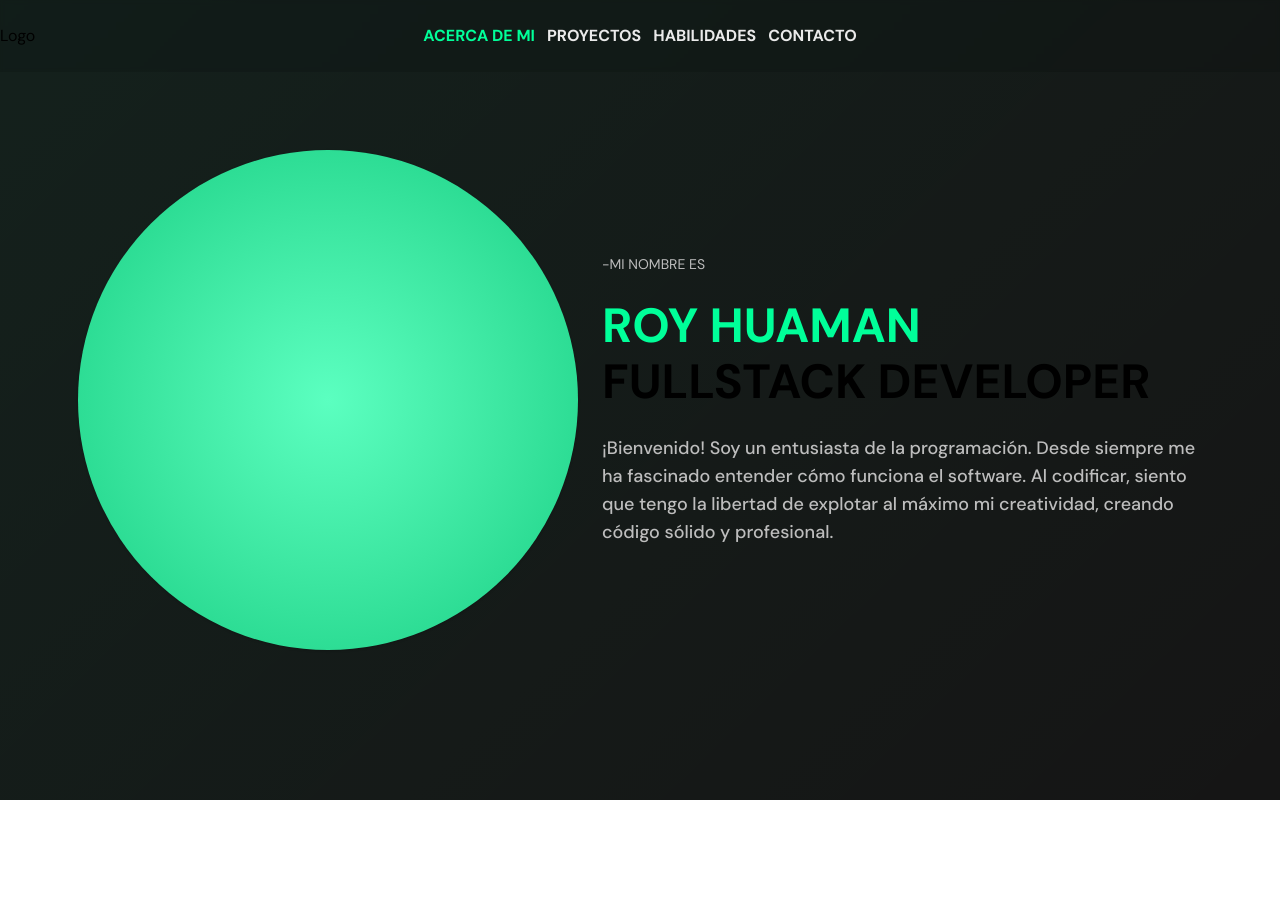
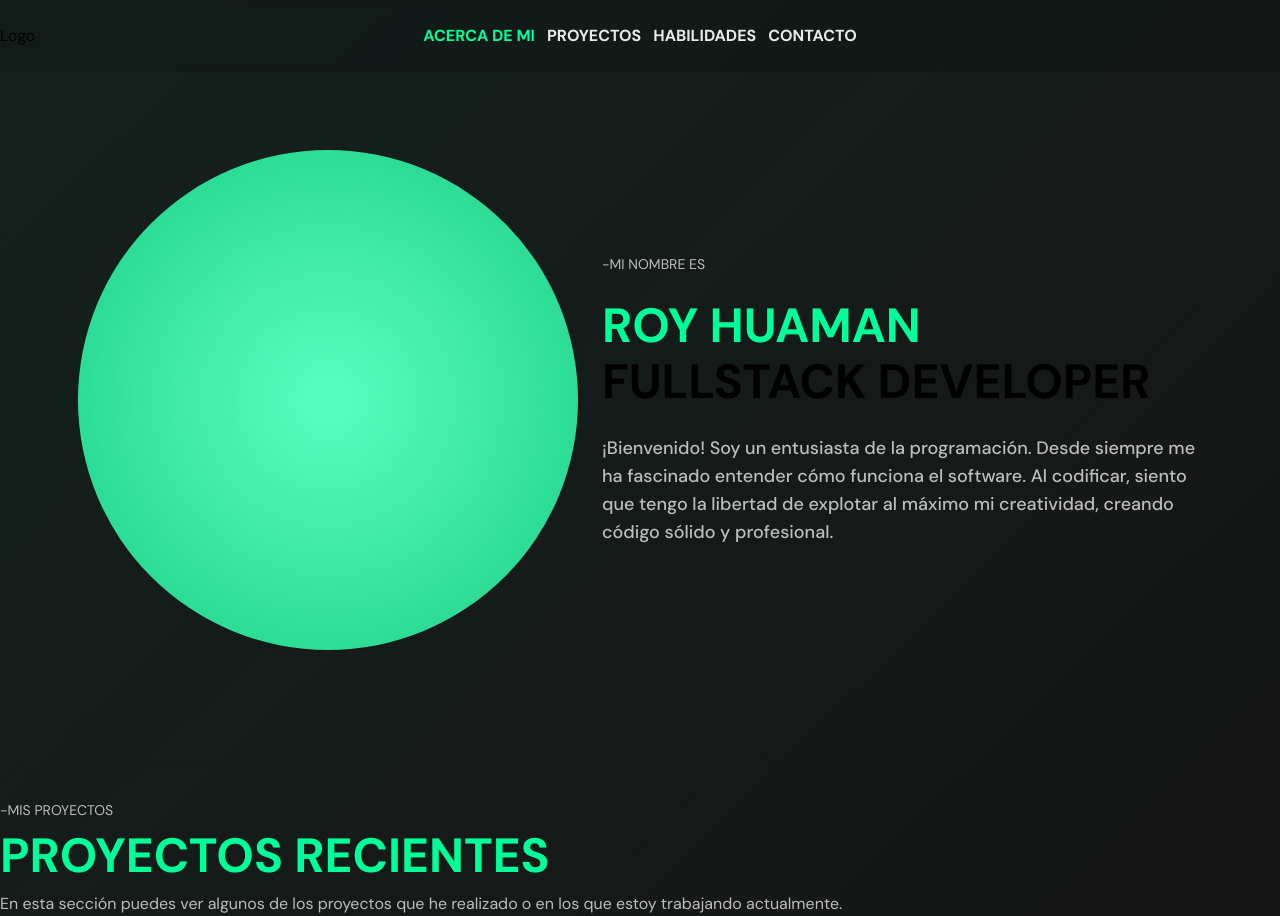
Before and after one commit to royandresdev/Portafolio-2026, a Next.js app: page / in a window 1280 px wide. Before the commit the page ends 800 px from the top, so only its background shows below. Built offline with nearby package versions, Linux system fonts and the light colour scheme.

Commit message:
feat: initialize homepage layout with hero and projects sections and global tailwind theme configuration

```diff
--- a/app/globals.css
+++ b/app/globals.css
@@ -23,3 +23,7 @@
 @utility background {
   background: linear-gradient(136deg, rgba(0, 255, 163, 0.05) 0%, rgba(0, 255, 163, 0.00) 100%), #151515;
 }
+
+@utility label-heading {
+  @apply block text-gray-4 text-sm tracking-[20%];
+}
--- a/app/page.tsx
+++ b/app/page.tsx
@@ -1,11 +1,13 @@
 import Header from "@/components/header";
 import { Hero } from "@/components/hero";
+import { Projects } from "@/components/projects";
 
 export default function Home() {
   return (
     <main className="background font-dm-sans">
       <Header />
       <Hero />
+      <Projects />
     </main>
   );
 }
--- a/components/hero.tsx
+++ b/components/hero.tsx
@@ -5,7 +5,7 @@ export function Hero() {
 
       </div>
       <div className="space-y-6 max-w-[600px]">
-        <span className="block text-gray-4 text-sm tracking-[20%]">-MI NOMBRE ES</span>
+        <span className="label-heading">-MI NOMBRE ES</span>
         <h1 className="text-5xl/14 font-bold">
           <span className="text-primary">ROY HUAMAN</span> <br />
           <span>FULLSTACK DEVELOPER</span>
--- /dev/null
+++ b/components/projects.tsx
@@ -0,0 +1,9 @@
+export function Projects() {
+  return (
+    <section className="container mx-auto">
+      <span className="label-heading mb-3">-MIS PROYECTOS</span>
+      <h2 className="text-5xl font-bold text-primary mb-3">PROYECTOS RECIENTES</h2>
+      <p className="text-gray-4">En esta sección puedes ver algunos de los proyectos que he realizado o en los que estoy trabajando actualmente.</p>
+    </section>
+  )
+}
```
